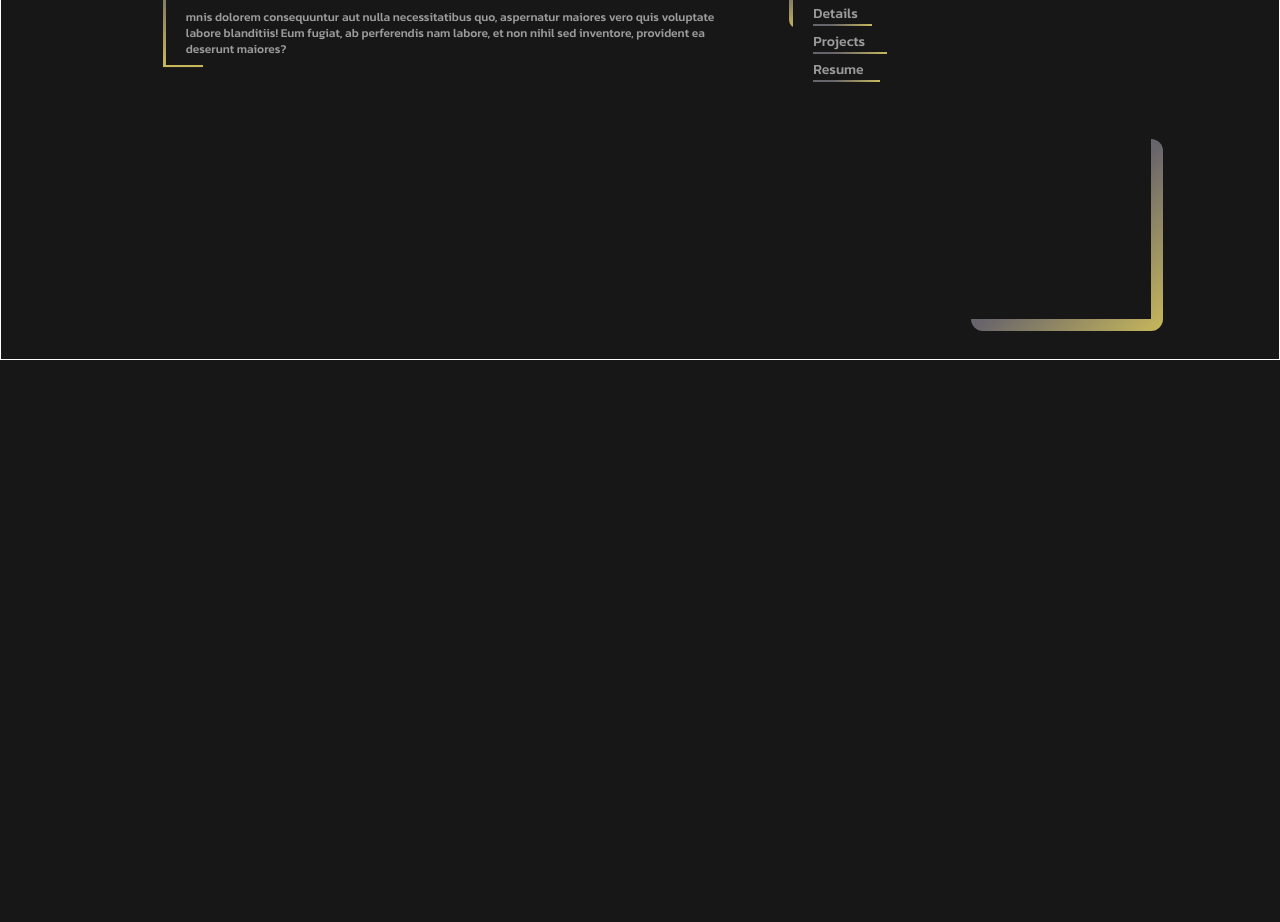
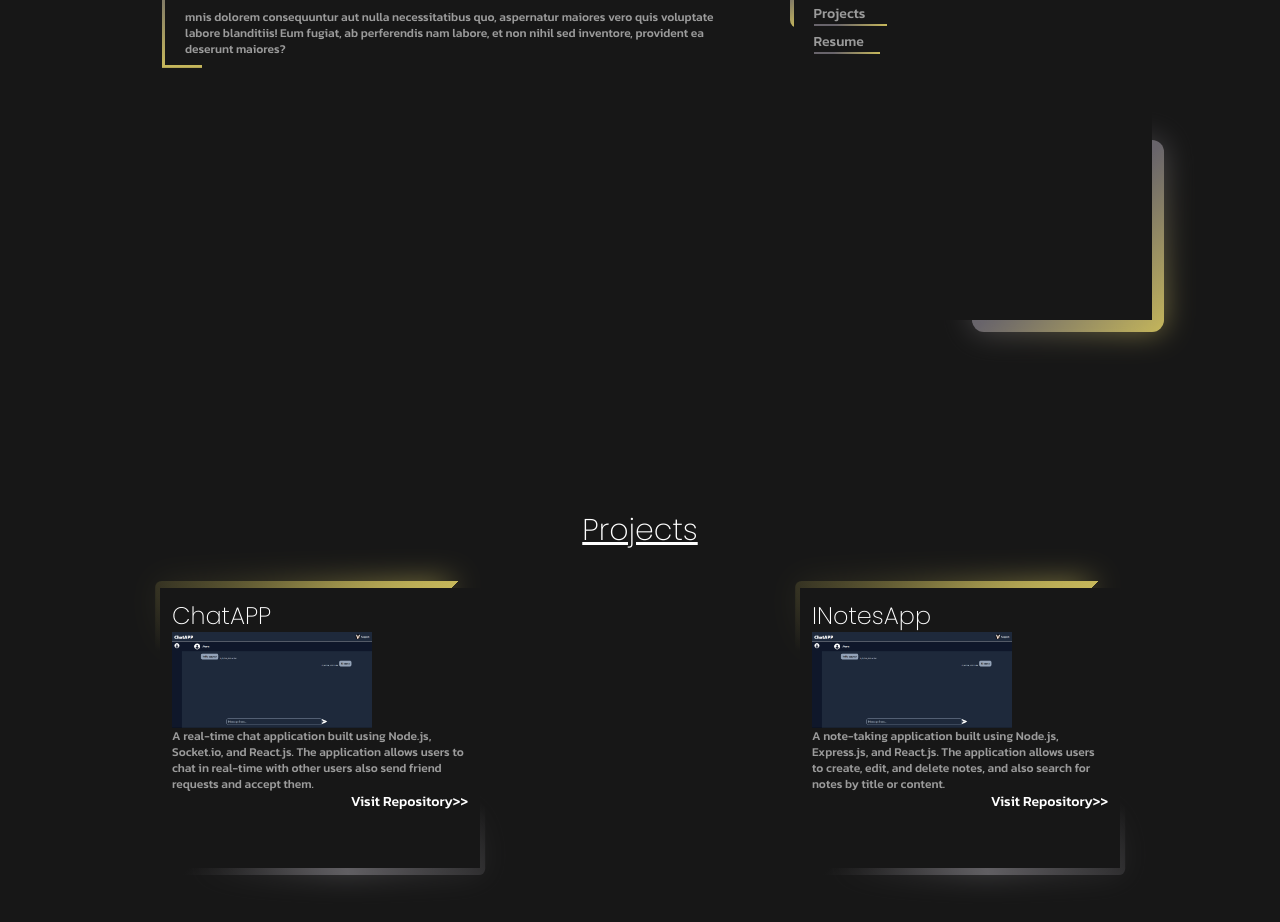
Before and after one commit to Azzpect/Portfolio, a Next.js app: page / in a window 1280 px wide. Shown: the part 440-1362 px from the top of the page. Before the commit the page ends 800 px from the top, so only its background shows below. Built offline with nearby package versions, Linux system fonts and the light colour scheme.

Commit message:
added projects section and animations

```diff
--- a/src/app/globals.css
+++ b/src/app/globals.css
@@ -5,3 +5,10 @@
 :root {
   --primary-bg-color: #171717
 }
+
+html {
+  scroll-behavior: smooth;
+}
+body {
+  overflow-y: hidden;
+}
--- a/src/app/page.tsx
+++ b/src/app/page.tsx
@@ -1,7 +1,8 @@
-import "./styles/home.css"
 import Link from "next/link";
 import Image from "next/image";
 import { Poppins, Kanit } from "next/font/google";
+import "./styles/projectCard.css";
+import "./styles/home.css";
 
 const poppins = Poppins({
   subsets: ["latin"],
@@ -15,7 +16,14 @@ const kanit = Kanit({
 })
 
 export default function Home() {
+
+  const projectData: {title: string, desc: string, img: string, repoLink: string}[] = [
+    {title: "ChatAPP", desc: "A real-time chat application built using Node.js, Socket.io, and React.js. The application allows users to chat in real-time with other users also send friend requests and accept them.", img: "/chatApp.png", repoLink: "https://github.com/Azzpect/ChatAPP.git"},
+    {title: "INotesApp", desc: "A note-taking application built using Node.js, Express.js, and React.js. The application allows users to create, edit, and delete notes, and also search for notes by title or content.", img: "/chatApp.png", repoLink: "https://github.com/Azzpect/iNotes.github.io"}
+  ]
+
   return (
+    <>
     <div id="main" className="w-screen h-screen flex items-center justify-center">
       <div id="intro" className="relative w-4/5 h-[90%]">
         <div className="absolute top-5 right-10 flex items-center justify-around z-10 w-28">
@@ -47,8 +55,8 @@ export default function Home() {
             />
           </Link>
         </div>
-        <div className="w-[12rem] h-[12rem] absolute -top-3 -left-3 bg-gradient-to-br from-[#c7b85b] from-0% to-[#68646b] to-50% rounded-xl"></div>
-        <div className="w-[12rem] h-[12rem] absolute -bottom-3 -right-3 bg-gradient-to-tl from-[#c7b85b] from-0% to-[#68646b] to-50% rounded-xl"></div>
+        <div className="w-[12rem] h-[12rem] absolute -top-3 -left-3 bg-gradient-to-br from-[#c7b85b] from-0% to-[#68646b] to-50% rounded-xl corner"></div>
+        <div className="w-[12rem] h-[12rem] absolute -bottom-3 -right-3 bg-gradient-to-tl from-[#c7b85b] from-0% to-[#68646b] to-50% rounded-xl corner"></div>
         <div className="absolute flex items-center justify-around w-full h-full bg-primaryBgColor">
           <div className="p-5 w-3/5 h-2/5 flex flex-col justify-between">
             <h1 className={`text-white font-bold text-7xl px-3 ${poppins.className}`}>Welcome</h1>
@@ -68,11 +76,7 @@ export default function Home() {
               <div className="absolute w-12 h-12 -top-1 -left-1 bg-gradient-to-br from-[#68646b] from-10% to-[#c7b85b] to-55% rounded-lg"></div>
               <div className="w-2/6 flex flex-col justify-around p-5 absolute bg-primaryBgColor">
                 <div className="relative w-full h-5 mb-2">
-                  <Link href="/info" className={`absolute w-full h-full bg-primaryBgColor z-10 text-[#9b9b9b] text-sm ${kanit.className}`}>Details</Link>
-                  <div className="absolute w-4/5 h-2 -bottom-[2px] bg-gradient-to-r from-[#68646b] from-30% to-[#c7b85b]"></div>
-                </div>
-                <div className="relative w-full h-5 mb-2">
-                  <Link href="/projects" className={`absolute w-full h-full bg-primaryBgColor z-10 text-[#9b9b9b] text-sm ${kanit.className}`}>Projects</Link>
+                  <Link href="#projects" className={`absolute w-full h-full bg-primaryBgColor z-10 text-[#9b9b9b] text-sm ${kanit.className}`}>Projects</Link>
                   <div className="absolute w-full h-2 -bottom-[2px] bg-gradient-to-r from-[#68646b] from-30% to-[#c7b85b]"></div>
                 </div>
                 <div className="relative w-full h-5 mb-2">
@@ -85,5 +89,30 @@ export default function Home() {
         </div>
       </div>
     </div>
+    <div id="projects" className="w-screen border-solid mt-28 mb-28 flex flex-col items-center underline decoration-white">
+      <h1 className={`text-white text-3xl font-bold ${poppins.className} p-10`}>Projects</h1>
+      <div className="flex justify-around w-full">
+        {projectData.map((project, index) => {
+          return <ProjectCard key={index} title={project.title} desc={project.desc} img={project.img} repoLink={project.repoLink} />
+        })}
+      </div>
+    </div>
+    </>
   );
 }
+
+
+function ProjectCard({title, desc, img, repoLink}: {title: string, desc: string, img: string, repoLink: string}) {
+  return (
+    <div className="w-[25vw] h-[35vh] project-card relative">
+        <div className="rotater"></div>
+        <div className="rotater"></div>
+      <div className="absolute w-full h-full bg-primaryBgColor p-3 flex flex-col">
+        <h1 className={`text-white text-2xl font-semibold ${poppins.className}`}>{title}</h1>
+        <Link href="/chatApp.png"><Image src={img} alt={title} width={200} height={200} /></Link>
+        <p className={`text-[#9b9b9b] text-xs ${kanit.className}`}>{desc}</p>
+        <Link href={repoLink} className={`text-white text-sm font-semibold ${kanit.className} self-end`}>Visit Repository&gt;&gt;</Link>
+      </div>
+    </div>
+  )
+}
--- a/src/app/styles/home.css
+++ b/src/app/styles/home.css
@@ -1,3 +1,15 @@
-#main {
-    border: 1px solid white;
+.corner::before {
+    content: "";
+    position: absolute;
+    width: 100%;
+    height: 100%;
+    border-radius: 0.75rem;
+    filter: blur(15px);
+    opacity: 0.6;
 }
+.corner:nth-child(2)::before {
+    background-image: linear-gradient(to bottom right, #c7b85b 0%, #68646b 50%);
+}
+.corner:nth-child(3)::before {
+    background-image: linear-gradient(to top left, #c7b85b 0%, #68646b 50%);
+}
--- /dev/null
+++ b/src/app/styles/projectCard.css
@@ -0,0 +1,50 @@
+@property --angle {
+    syntax: "<angle>";
+    initial-value: 0deg;
+    inherits: false;
+}
+.rotater {
+    position: absolute;
+    top: 50%;
+    left: 50%;
+    transform: translate(-50%, -50%);
+    width: 103%;
+    height: 105%;
+    border-radius: 0.4rem;
+    animation: rotate 5s linear infinite;
+}
+.rotater:nth-child(1) {
+    background-image: conic-gradient(from var(--angle), transparent 70%, #c7b85b);
+}
+.rotater:nth-child(2) {
+    background-image: conic-gradient(from var(--angle), transparent 20%, #615f63, transparent 50%);
+}
+
+.rotater::before{
+    content: "";
+    position: absolute;
+    top: 50%;
+    left: 50%;
+    transform: translate(-50%, -50%);
+    width: 100%;
+    height: 100%;
+    animation: rotate 5s linear infinite;
+    border-radius: 0.4rem;
+    filter: blur(15px);
+    opacity: 0.6;
+}
+.rotater:nth-child(1)::before{
+    background-image: conic-gradient(from var(--angle), transparent 70%, #c7b85b);
+}
+.rotater:nth-child(2)::before {
+    background-image: conic-gradient(from var(--angle), transparent 20%, #615f63, transparent 50%);
+}
+
+@keyframes rotate {
+    from {
+        --angle: 0deg;
+    }
+    to {
+        --angle: 360deg;
+    }
+}
```
Also changed, not shown: public/chatApp.png (added).
